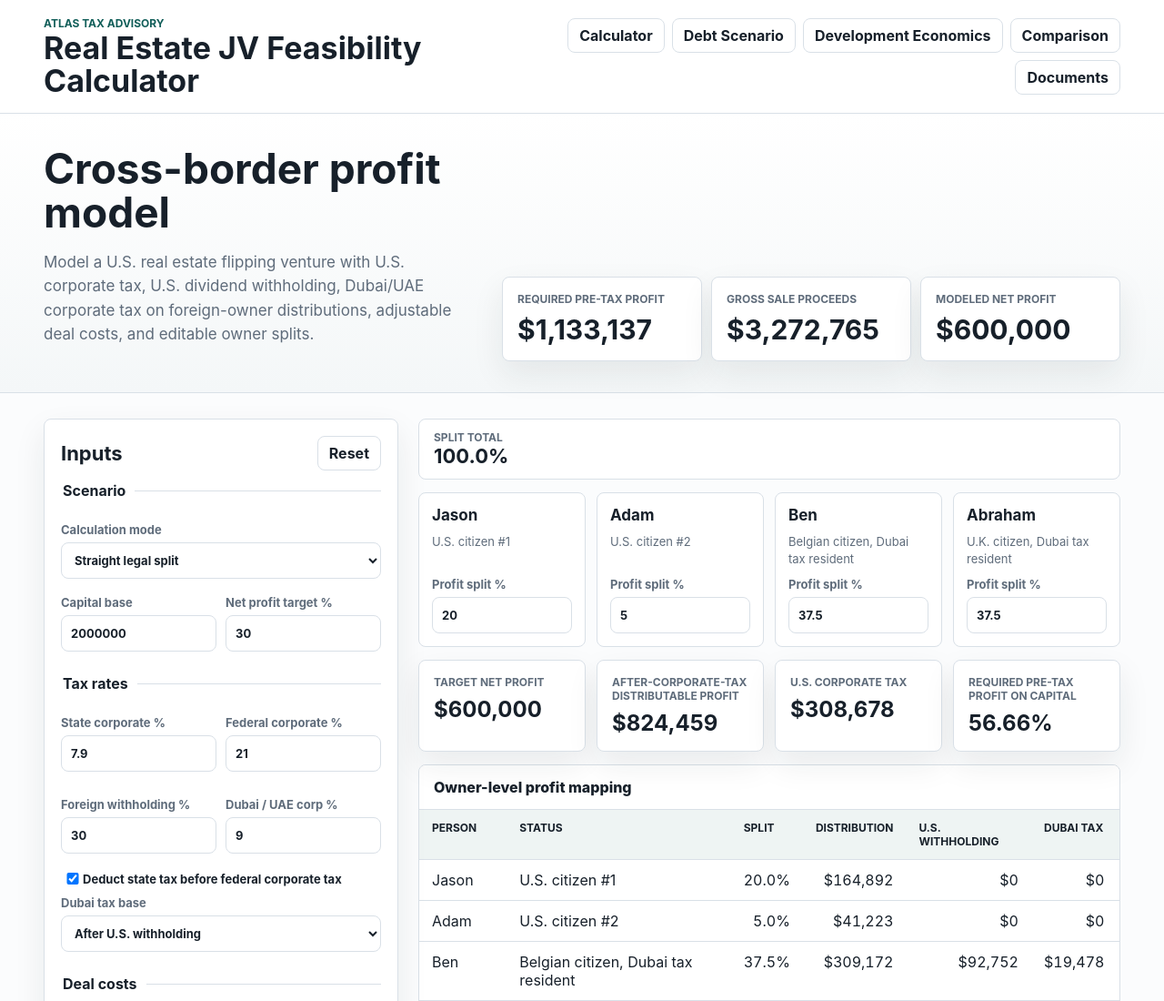
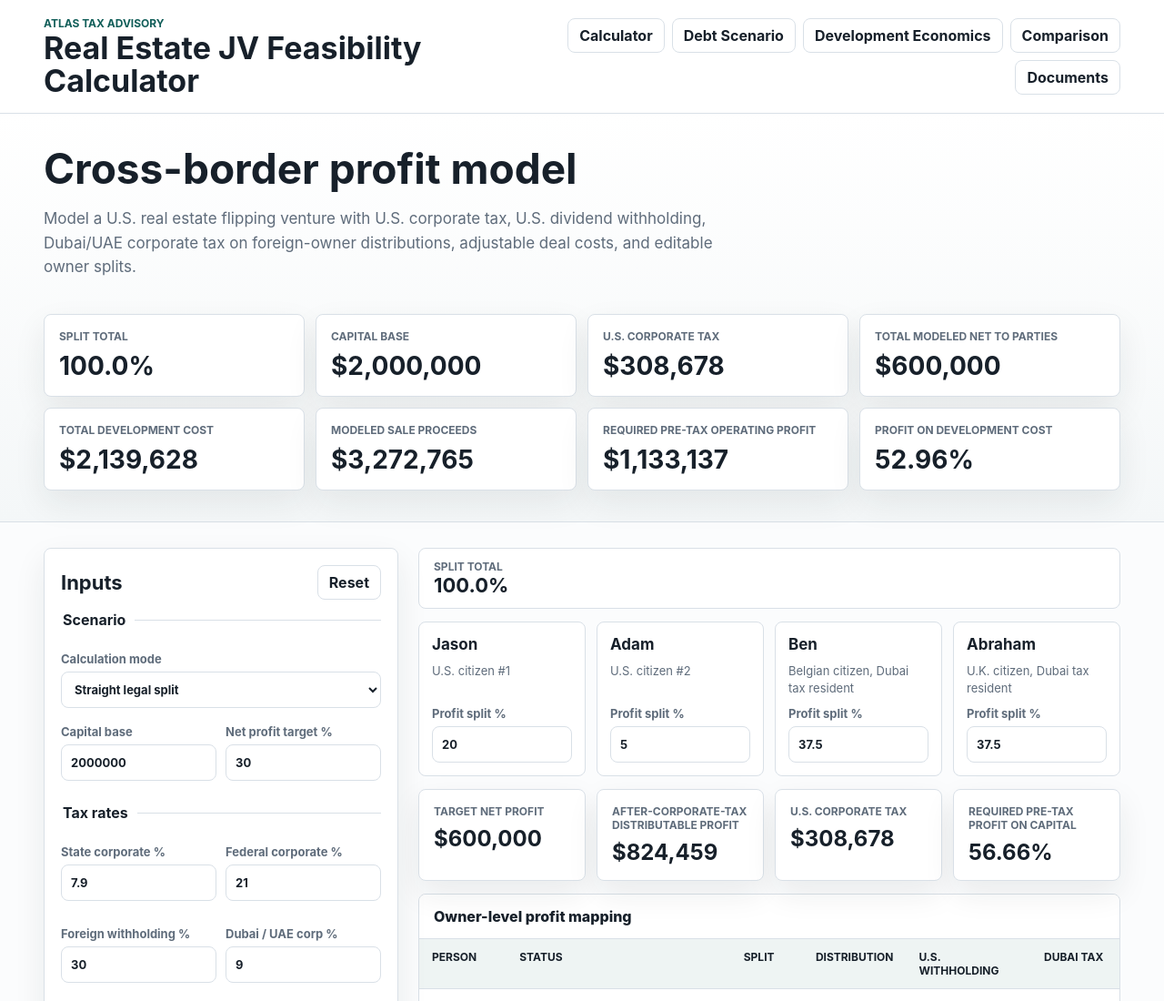
Before and after one commit to juulad/IntPart2026, a plain HTML site: page index.html in a window 1280 px wide. Shown: the top 1100 px of the page at 91% size. Drawn offline with Linux system fonts and the light colour scheme.

Commit message:
Align cross-border header metrics

```diff
--- a/assets/app.js
+++ b/assets/app.js
@@ -550,10 +550,16 @@ function calculateAndRender() {
   const legal = calculate("legal");
   const equalized = calculate("equalized");
   const capital = readNumber("capital");
+  const projectProfitPct = active.projectCost > 0 ? active.preTaxProfit / active.projectCost : 0;
 
+  byId("heroSplitTotal").textContent = active.splitTotal.toFixed(1) + "%";
+  byId("heroCapital").textContent = money.format(capital);
+  byId("heroCorpTax").textContent = money.format(active.corpTax);
+  byId("heroNet").textContent = money.format(active.modeledNet);
+  byId("heroProjectCost").textContent = money.format(active.projectCost);
+  byId("heroProceeds").textContent = money.format(active.grossSaleProceeds);
   byId("heroPretax").textContent = money.format(active.preTaxProfit);
-  byId("heroProceeds").textContent = money.format(active.grossSaleProceeds);
-  byId("heroNet").textContent = money.format(active.modeledNet);
+  byId("heroProjectProfitPct").textContent = percent.format(projectProfitPct);
   byId("targetNet").textContent = money.format(active.targetNet);
   byId("distributableProfit").textContent = money.format(active.distributable);
   byId("corpTaxTotal").textContent = money.format(active.corpTax);
--- a/assets/styles.css
+++ b/assets/styles.css
@@ -99,9 +99,9 @@ main {
 
 .summary-band {
   display: grid;
-  grid-template-columns: minmax(0, 1fr) minmax(320px, 680px);
-  gap: 28px;
-  align-items: end;
+  grid-template-columns: 1fr;
+  gap: 22px;
+  align-items: start;
   border-bottom: 1px solid var(--line);
   background: linear-gradient(180deg, #ffffff 0%, #f4f7f8 100%);
 }
@@ -128,8 +128,12 @@ main {
 
 .metric-strip {
   display: grid;
-  grid-template-columns: repeat(3, minmax(0, 1fr));
-  gap: 10px;
+  grid-template-columns: repeat(4, minmax(0, 1fr));
+  gap: 12px;
+}
+
+.comparable-metrics {
+  max-width: 100%;
 }
 
 .metric-strip div,
@@ -159,7 +163,7 @@ main {
 .metric-strip strong {
   display: block;
   margin-top: 8px;
-  font-size: clamp(20px, 2.5vw, 30px);
+  font-size: clamp(20px, 2.2vw, 28px);
 }
 
 .layout {
@@ -529,7 +533,6 @@ footer {
 
 @media (max-width: 1180px) {
   .layout,
-  .summary-band,
   .debt-layout {
     grid-template-columns: 1fr;
   }
--- a/index.html
+++ b/index.html
@@ -4,7 +4,7 @@
     <meta charset="utf-8">
     <meta name="viewport" content="width=device-width, initial-scale=1">
     <title>Real Estate JV Tax Feasibility App</title>
-    <link rel="stylesheet" href="assets/styles.css?v=20260604-dev-economics">
+    <link rel="stylesheet" href="assets/styles.css?v=20260604-cross-border-metrics">
   </head>
   <body>
     <header class="topbar">
@@ -30,18 +30,38 @@
             Dubai/UAE corporate tax on foreign-owner distributions, adjustable deal costs, and editable owner splits.
           </p>
         </div>
-        <div class="metric-strip" aria-live="polite">
+        <div class="metric-strip comparable-metrics" aria-live="polite">
           <div>
-            <span>Required pre-tax profit</span>
+            <span>Split total</span>
+            <strong id="heroSplitTotal">100.0%</strong>
+          </div>
+          <div>
+            <span>Capital base</span>
+            <strong id="heroCapital">$2,000,000</strong>
+          </div>
+          <div>
+            <span>U.S. corporate tax</span>
+            <strong id="heroCorpTax">$0</strong>
+          </div>
+          <div>
+            <span>Total modeled net to parties</span>
+            <strong id="heroNet">$0</strong>
+          </div>
+          <div>
+            <span>Total development cost</span>
+            <strong id="heroProjectCost">$0</strong>
+          </div>
+          <div>
+            <span>Modeled sale proceeds</span>
+            <strong id="heroProceeds">$0</strong>
+          </div>
+          <div>
+            <span>Required pre-tax operating profit</span>
             <strong id="heroPretax">$0</strong>
           </div>
           <div>
-            <span>Gross sale proceeds</span>
-            <strong id="heroProceeds">$0</strong>
-          </div>
-          <div>
-            <span>Modeled net profit</span>
-            <strong id="heroNet">$0</strong>
+            <span>Profit on development cost</span>
+            <strong id="heroProjectProfitPct">0.0%</strong>
           </div>
         </div>
       </section>
@@ -560,6 +580,6 @@
       <p>This app is a feasibility model. It does not replace U.S., UAE, Belgian, U.K., or state tax counsel.</p>
     </footer>
 
-    <script src="assets/app.js?v=20260604-dev-economics"></script>
+    <script src="assets/app.js?v=20260604-cross-border-metrics"></script>
   </body>
 </html>
```
